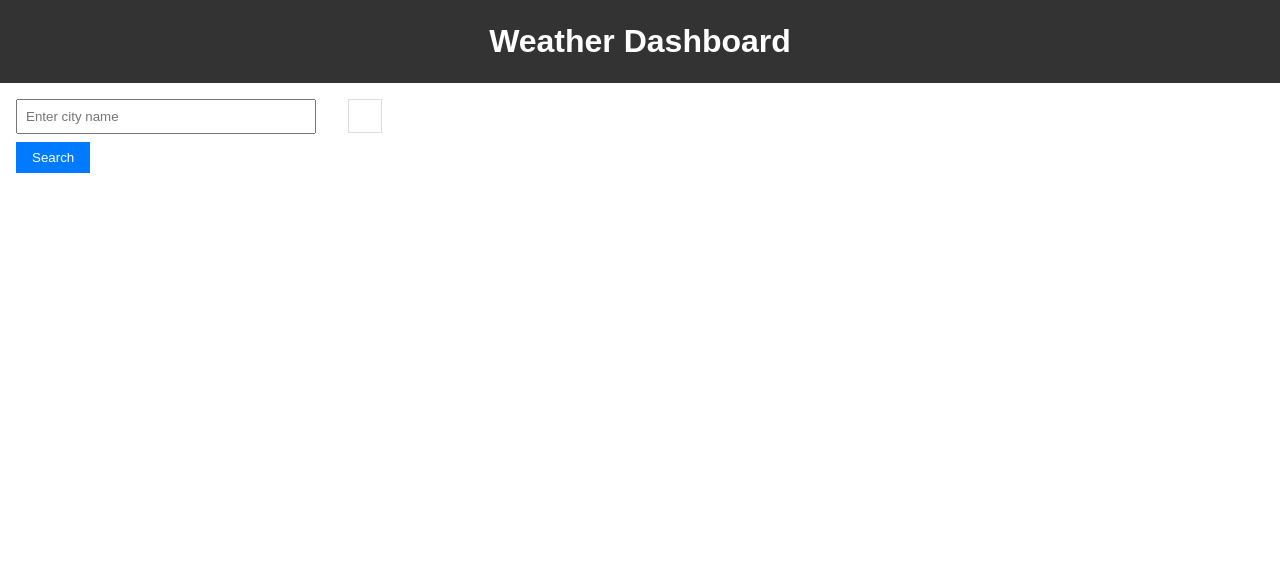
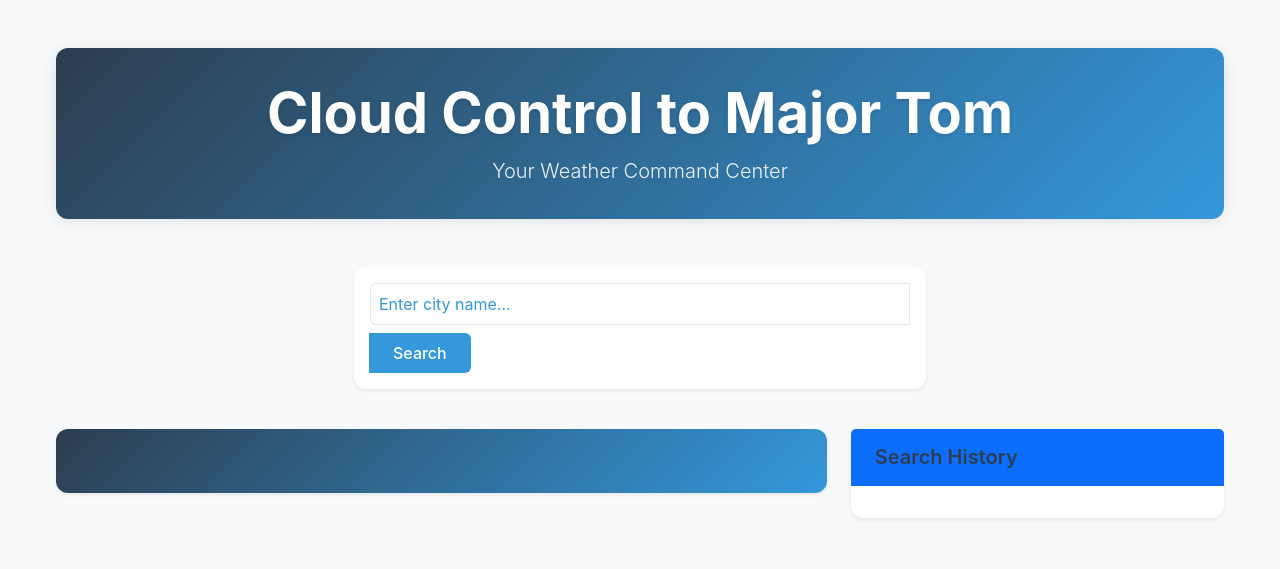
Before and after one commit to KnifeDad/Cloud-Control-to-Major-Tom, a website: page public/index.html in a window 1280 px wide. Drawn offline with nearby package versions, Linux system fonts and the light colour scheme; no server answers.

Commit message:
Update UI: modernize design with clean color scheme and gradient header

```diff
--- a/public/css/styles.css
+++ b/public/css/styles.css
@@ -4,16 +4,34 @@
     box-sizing: border-box;
 }
 
+:root {
+    --primary-color: #2c3e50;
+    --primary-light: #34495e;
+    --primary-dark: #1a252f;
+    --accent-color: #3498db;
+    --accent-light: #5dade2;
+    --accent-dark: #2980b9;
+    --success-color: #2ecc71;
+    --danger-color: #e74c3c;
+    --background: #f8f9fa;
+    --card-shadow: 0 2px 15px rgba(0, 0, 0, 0.1);
+}
+
 body {
-    font-family: Arial, sans-serif;
+    font-family: 'Inter', -apple-system, BlinkMacSystemFont, sans-serif;
     line-height: 1.6;
+    background: var(--background);
+    min-height: 100vh;
 }
 
 header {
-    background-color: #333;
+    background: linear-gradient(135deg, var(--primary-color), var(--accent-color));
     color: white;
-    padding: 1rem;
+    padding: 2rem;
     text-align: center;
+    border-radius: 12px;
+    margin-bottom: 2rem;
+    box-shadow: var(--card-shadow);
 }
 
 main {
@@ -48,25 +66,23 @@ button:hover {
     background-color: #0056b3;
 }
 
-.history-item {
-    display: flex;
-    justify-content: space-between;
-    align-items: center;
-    padding: 0.5rem;
-    margin-bottom: 0.5rem;
-    background-color: #f0f0f0;
-    cursor: pointer;
+.card {
+    border: none;
+    border-radius: 12px;
+    box-shadow: var(--card-shadow);
+    transition: transform 0.2s ease, box-shadow 0.2s ease;
+    background: white;
 }
 
-.delete-btn {
-    background-color: #dc3545;
-    padding: 0.25rem 0.5rem;
+.card:hover {
+    transform: translateY(-5px);
+    box-shadow: 0 4px 20px rgba(0, 0, 0, 0.12);
 }
 
 #current-weather {
-    padding: 1rem;
-    border: 1px solid #ddd;
-    margin-bottom: 1rem;
+    background: linear-gradient(135deg, var(--primary-color), var(--accent-color));
+    color: white;
+    padding: 2rem;
 }
 
 #forecast {
@@ -76,9 +92,134 @@ button:hover {
 }
 
 .forecast-day {
-    flex: 1;
-    min-width: 200px;
-    padding: 1rem;
-    background-color: #f8f9fa;
-    border: 1px solid #ddd;
+    background: white;
+    border-radius: 12px;
+    padding: 1.5rem;
+    text-align: center;
+    box-shadow: var(--card-shadow);
+    height: 100%;
 }
+
+.history-item {
+    display: flex;
+    justify-content: space-between;
+    align-items: center;
+    padding: 0.75rem 1rem;
+    margin-bottom: 0.5rem;
+    background: white;
+    border-radius: 8px;
+    cursor: pointer;
+    transition: all 0.2s ease;
+    border: 1px solid rgba(0, 0, 0, 0.05);
+}
+
+.history-item:hover {
+    background: var(--accent-light);
+    color: white;
+}
+
+.delete-btn {
+    background: none;
+    border: none;
+    color: var(--danger-color);
+    font-size: 1.2rem;
+    cursor: pointer;
+    padding: 0.2rem 0.5rem;
+    opacity: 0.7;
+    transition: all 0.2s ease;
+}
+
+.delete-btn:hover {
+    opacity: 1;
+}
+
+.weather-icon {
+    width: 64px;
+    height: 64px;
+    margin: 10px 0;
+}
+
+.temperature {
+    font-size: 3rem;
+    font-weight: 600;
+    line-height: 1;
+    margin: 1rem 0;
+}
+
+.conditions {
+    font-size: 1.1rem;
+    color: #666;
+    text-transform: capitalize;
+}
+
+/* Custom Bootstrap overrides */
+.btn-primary {
+    background-color: var(--accent-color);
+    border: none;
+    padding: 0.5rem 1.5rem;
+    font-weight: 500;
+    transition: all 0.2s ease;
+}
+
+.btn-primary:hover {
+    background-color: var(--accent-dark);
+    transform: translateY(-2px);
+}
+
+.form-control {
+    border: 1px solid rgba(0, 0, 0, 0.1);
+    padding: 0.75rem 1rem;
+    font-size: 1rem;
+}
+
+.form-control:focus {
+    border-color: var(--accent-color);
+    box-shadow: 0 0 0 3px rgba(52, 152, 219, 0.1);
+}
+
+.display-4 {
+    color: white;
+    font-weight: 700;
+    margin-bottom: 0.5rem;
+    text-shadow: 0 2px 4px rgba(0, 0, 0, 0.1);
+}
+
+.lead {
+    color: rgba(255, 255, 255, 0.9);
+    margin-bottom: 0;
+}
+
+.card-header {
+    background-color: white;
+    border-bottom: 1px solid rgba(0, 0, 0, 0.05);
+    padding: 1rem 1.5rem;
+}
+
+.card-header h5 {
+    margin: 0;
+    color: var(--primary-color);
+    font-weight: 600;
+}
+
+.container {
+    max-width: 1200px;
+    margin: 0 auto;
+    padding: 2rem 1rem;
+}
+
+/* Responsive adjustments */
+@media (max-width: 768px) {
+    .temperature {
+        font-size: 2.5rem;
+    }
+
+    .container {
+        padding: 1rem;
+    }
+}
+
+/* Placeholder text color */
+::placeholder {
+    color: var(--accent-color) !important;
+    opacity: 0.5;
+}
--- a/public/index.html
+++ b/public/index.html
@@ -3,29 +3,55 @@
 <head>
     <meta charset="UTF-8">
     <meta name="viewport" content="width=device-width, initial-scale=1.0">
-    <title>Weather Dashboard</title>
+    <title>Cloud Control to Major Tom</title>
+    <!-- Bootstrap CSS -->
+    <link href="https://cdn.jsdelivr.net/npm/bootstrap@5.3.0/dist/css/bootstrap.min.css" rel="stylesheet">
+    <!-- Custom CSS -->
     <link rel="stylesheet" href="/css/styles.css">
+    <!-- Google Fonts -->
+    <link href="https://fonts.googleapis.com/css2?family=Orbitron:wght@400;700&display=swap" rel="stylesheet">
+    <link href="https://fonts.googleapis.com/css2?family=Special+Elite&display=swap" rel="stylesheet">
 </head>
-<body>
-    <header>
-        <h1>Weather Dashboard</h1>
-    </header>
+<body class="bg-light">
+    <div class="container py-5">
+        <header class="text-center mb-5">
+            <h1 class="display-4">Cloud Control to Major Tom</h1>
+            <p class="lead">Your Weather Command Center</p>
+        </header>
 
-    <main>
-        <aside>
-            <form id="search-form">
-                <input type="text" id="city-input" placeholder="Enter city name">
-                <button type="submit">Search</button>
-            </form>
-            <div id="search-history"></div>
-        </aside>
+        <div class="row justify-content-center">
+            <div class="col-md-6 mb-4">
+                <form id="search-form" class="card shadow-sm">
+                    <div class="card-body">
+                        <div class="input-group">
+                            <input type="text" id="city-input" class="form-control" placeholder="Enter city name...">
+                            <button type="submit" class="btn btn-primary">Search</button>
+                        </div>
+                    </div>
+                </form>
+            </div>
+        </div>
 
-        <section>
-            <div id="current-weather"></div>
-            <div id="forecast"></div>
-        </section>
-    </main>
+        <div class="row">
+            <div class="col-md-8">
+                <div id="current-weather" class="card shadow-sm mb-4"></div>
+                <div id="forecast" class="row g-3"></div>
+            </div>
+            <div class="col-md-4">
+                <div class="card shadow-sm">
+                    <div class="card-header bg-primary text-white">
+                        <h5 class="card-title mb-0">Search History</h5>
+                    </div>
+                    <div class="card-body">
+                        <div id="search-history" class="list-group list-group-flush"></div>
+                    </div>
+                </div>
+            </div>
+        </div>
+    </div>
 
+    <!-- Bootstrap JS -->
+    <script src="https://cdn.jsdelivr.net/npm/bootstrap@5.3.0/dist/js/bootstrap.bundle.min.js"></script>
     <script src="/js/script.js"></script>
 </body>
 </html>
```
